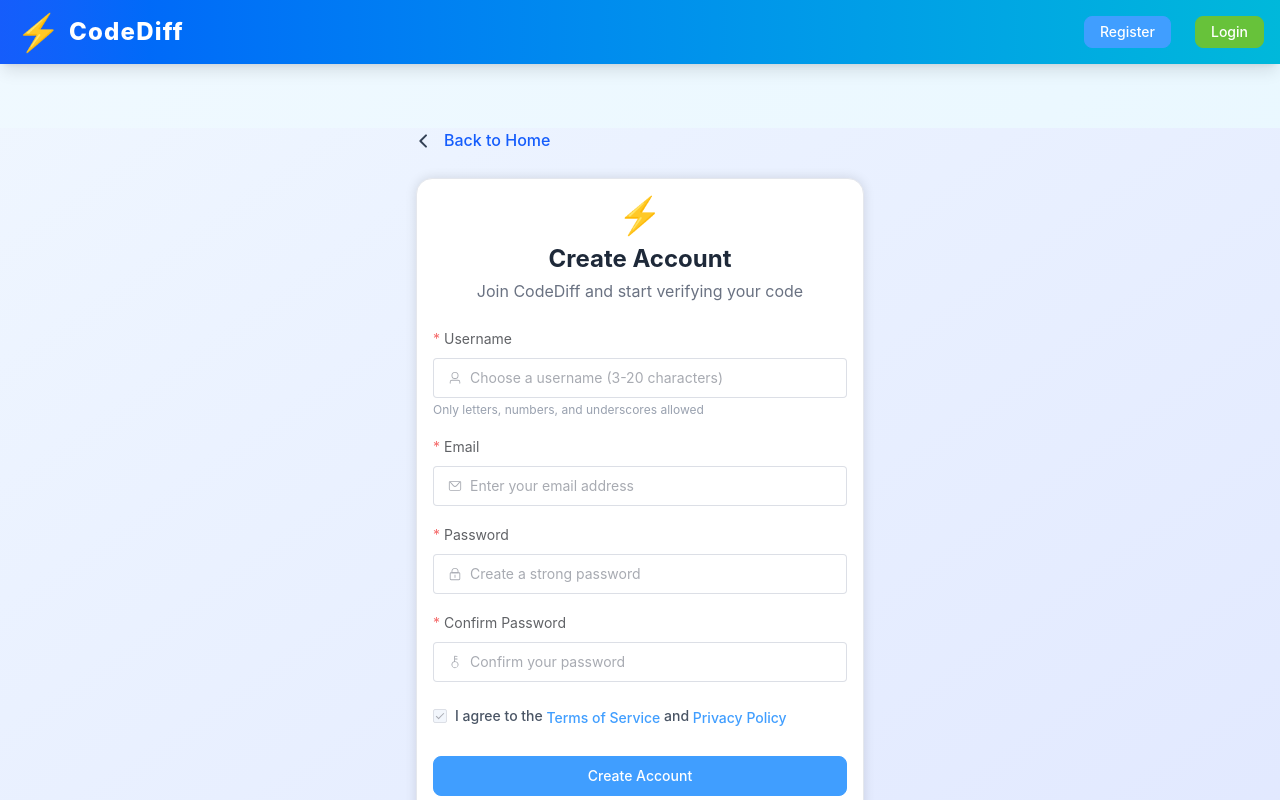
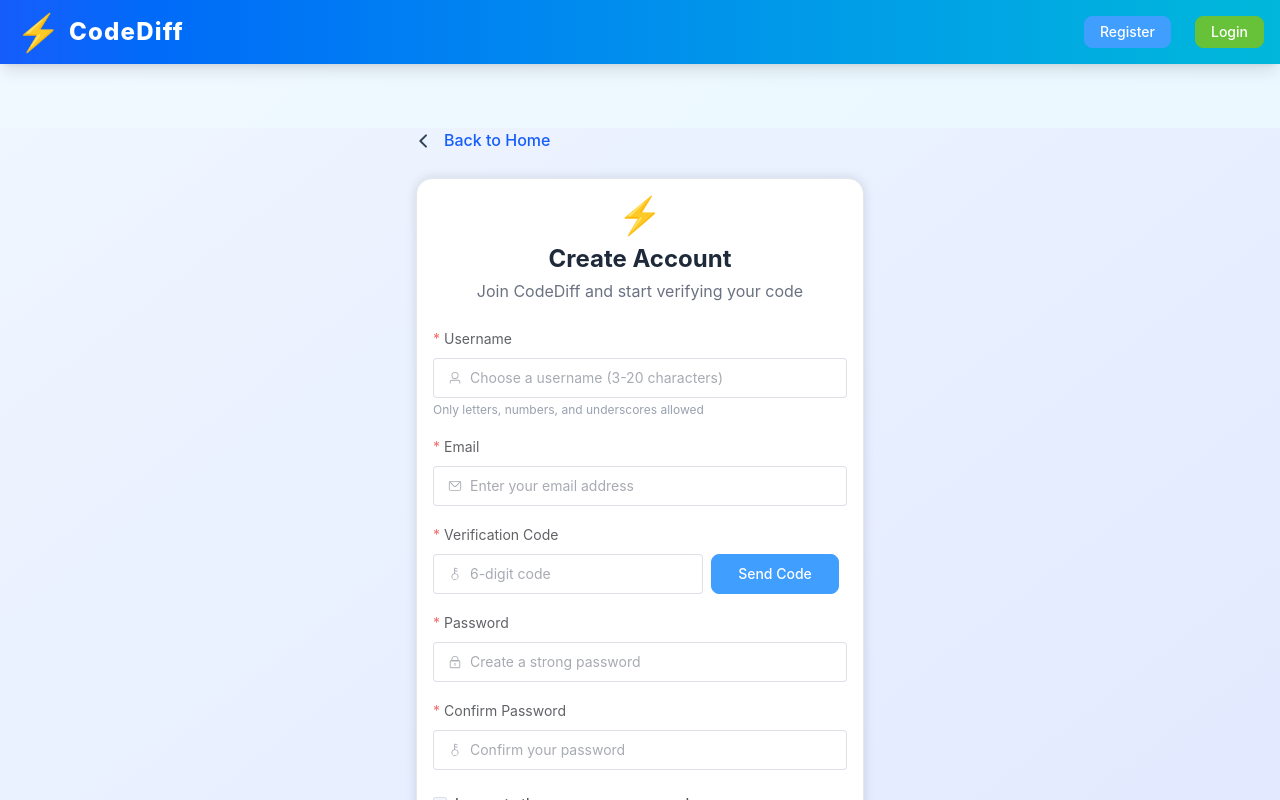
Before and after one commit to ExplodingKonjac/Codediff-frontend, a Vue app: page /register in a window 1280 px wide. Shown: the top 800 px of the page. Built offline with nearby package versions, Linux system fonts and the light colour scheme; no server answers.

Commit message:
feat: email verification

```diff
--- a/src/api/auth.js
+++ b/src/api/auth.js
@@ -2,6 +2,10 @@ import { authApi } from './request'
 
 export const login = (credentials) => {
   return authApi.post('/auth/login', credentials)
+}
+
+export const sendVerificationCode = (email) => {
+  return authApi.post('/auth/send-code', { email })
 }
 
 export const register = (userData) => {
--- a/src/stores/auth.js
+++ b/src/stores/auth.js
@@ -1,7 +1,9 @@
 import { defineStore } from 'pinia'
+import { ref, computed } from 'vue'
 import { authApi } from '@/api/request'
 import router from '@/router/index'
 import { ElMessage } from 'element-plus'
+import { sendVerificationCode as sendCodeApi } from '@/api/auth'
 
 export const useAuthStore = defineStore('auth', {
   state: () => ({
@@ -81,6 +83,18 @@ export const useAuthStore = defineStore('auth', {
       }
     },
 
+    async sendVerificationCode(email) {
+      try {
+        await sendCodeApi(email)
+        ElMessage.success('Verification code sent! Please check your email (or server console in development)')
+        return true
+      } catch (error) {
+        const errorMessage = error.response?.data?.message || error.message || 'Failed to send code'
+        ElMessage.error(errorMessage)
+        return false
+      }
+    },
+
     async fetchUserProfile() {
       try {
         const response = await authApi.get('/auth/me')
--- a/src/views/ProfileView.vue
+++ b/src/views/ProfileView.vue
@@ -437,7 +437,7 @@ onMounted(() => {
       <el-form-item label="AI API URL" prop="ai_api_url">
         <el-input
           v-model="aiForm.ai_api_url"
-          placeholder="https://api.example.com/v1/chat/completions"
+          placeholder="https://api.example.com/v1/"
           type="url"
         />
         <p class="text-xs text-gray-400 mt-1">Example: https://api.openai.com/v1/</p>
--- a/src/views/RegisterView.vue
+++ b/src/views/RegisterView.vue
@@ -16,13 +16,54 @@ import {
 
 const authStore = useAuthStore()
 const router = useRouter()
+const formRef = ref(null) // 表单引用
 const form = ref({
   username: '',
   email: '',
+  verificationCode: '', // 新增字段
   password: '',
   confirmPassword: '',
 })
 const loading = ref(false)
+const sendingCode = ref(false) // 发送验证码loading
+const countdown = ref(0) // 倒计时
+
+// 发送验证码
+const handleSendCode = async () => {
+  if (!form.value.email) {
+    ElMessage.warning('Please enter your email first')
+    return
+  }
+  // 简单验证邮箱格式
+  if (!/^[^\s@]+@[^\s@]+\.[^\s@]+$/.test(form.value.email)) {
+    ElMessage.warning('Please enter a valid email address')
+    return
+  }
+
+  try {
+    sendingCode.value = true
+    const success = await authStore.sendVerificationCode(form.value.email)
+
+    if (success) {
+      // 开始倒计时
+      countdown.value = 60
+      const timer = setInterval(() => {
+        countdown.value--
+        if (countdown.value <= 0) {
+          clearInterval(timer)
+        }
+      }, 1000)
+    } else {
+      // 虽然 store 中已经有错误提示，但这能确保用户一定能看到反馈
+      if (!document.querySelector('.el-message--error')) {
+        ElMessage.error('Failed to send verification code. Please check your email and try again.')
+      }
+    }
+  } finally {
+    sendingCode.value = false
+  }
+}
+
 const rules = {
   username: [
     { required: true, message: 'Username is required', trigger: 'blur' },
@@ -36,6 +77,10 @@ const rules = {
   email: [
     { required: true, message: 'Email is required', trigger: 'blur' },
     { type: 'email', message: 'Please enter a valid email address', trigger: 'blur' },
+  ],
+  verificationCode: [
+    { required: true, message: 'Verification code is required', trigger: 'blur' },
+    { len: 6, message: 'Code must be 6 digits', trigger: 'blur' },
   ],
   password: [
     { required: true, message: 'Password is required', trigger: 'blur' },
@@ -61,6 +106,15 @@ function validatePasswordMatch(rule, value, callback) {
 }
 
 const handleSubmit = async () => {
+  if (!formRef.value) return
+
+  // 表单验证
+  try {
+    await formRef.value.validate()
+  } catch (error) {
+    return
+  }
+
   // 简单的前端验证
   if (form.value.password !== form.value.confirmPassword) {
     ElMessage.warning('Passwords do not match')
@@ -74,6 +128,7 @@ const handleSubmit = async () => {
       username: form.value.username.trim(),
       email: form.value.email.trim(),
       password: form.value.password,
+      verification_code: form.value.verificationCode.trim(), // 包含验证码
     }
 
     const success = await authStore.register(userData)
@@ -142,6 +197,7 @@ const strengthMeter = computed(() => {
         </div>
 
         <el-form
+          ref="formRef"
           @submit.prevent="handleSubmit"
           :model="form"
           :rules="rules"
@@ -182,6 +238,33 @@ const strengthMeter = computed(() => {
                 </el-icon>
               </template>
             </el-input>
+          </el-form-item>
+
+          <el-form-item label="Verification Code" prop="verificationCode">
+            <div class="flex gap-2">
+              <el-input
+                v-model="form.verificationCode"
+                placeholder="6-digit code"
+                size="large"
+                class="flex-1"
+                maxlength="6"
+                @keyup.enter="handleSubmit"
+              >
+                <template #prefix>
+                  <el-icon><KeyIcon /></el-icon>
+                </template>
+              </el-input>
+              <el-button
+                type="primary"
+                size="large"
+                :disabled="countdown > 0"
+                :loading="sendingCode"
+                @click="handleSendCode"
+                class="w-32"
+              >
+                {{ countdown > 0 ? `${countdown}s` : 'Send Code' }}
+              </el-button>
+            </div>
           </el-form-item>
 
           <el-form-item label="Password" prop="password">
```
